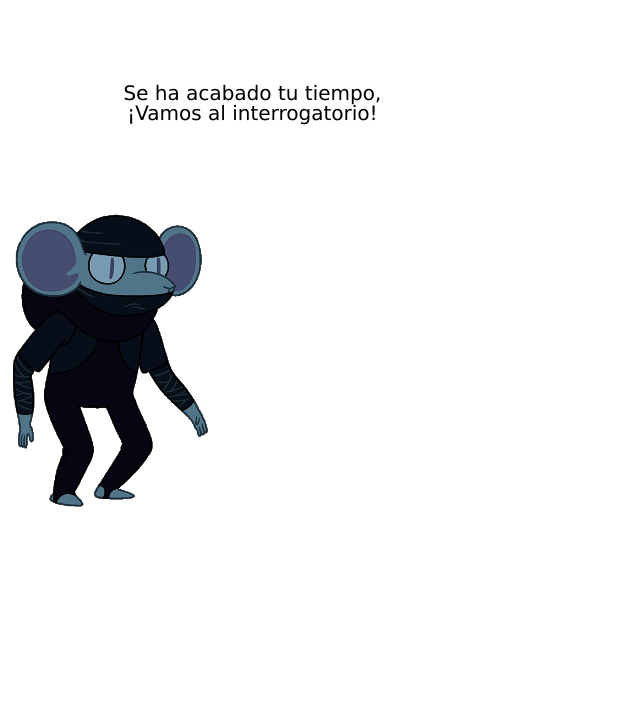
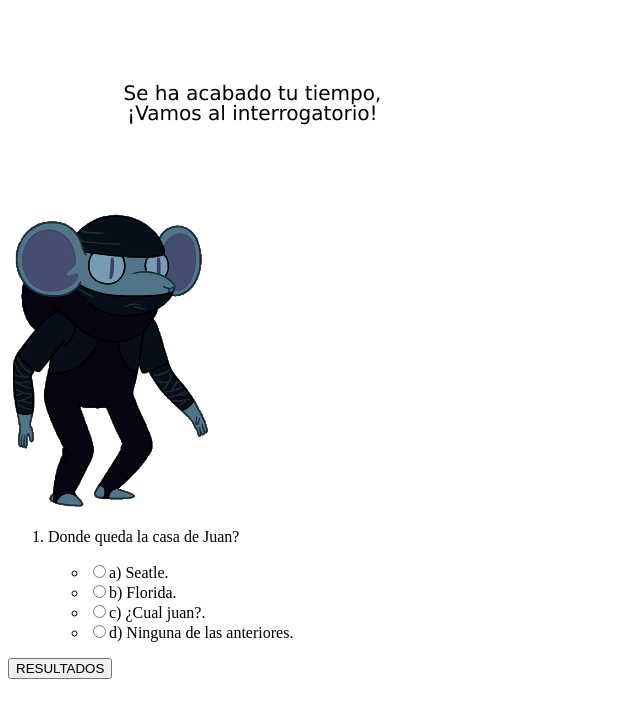
Before and after one commit to Jhonbeltran/interrogatorioGAME, a plain HTML site: page index.html in a window 1280 px wide. Shown: the whole page, without its empty margins (0-640 px from the left). Drawn offline with Linux system fonts and the light colour scheme.

Commit message:
Termino base del juego

```diff
--- a/codigo.js
+++ b/codigo.js
@@ -66,6 +66,16 @@ function inicio () {
 	ladron.ladron.src = ladron.imagenURL;
 	ladron.ladron.onload = confirmarLadron;
 
+	var resultados = document.getElementById("resultados");
+	resultados.addEventListener("click", verificar);
+}
 
+function verificar () {
+	if(document.preguntas.R1[1].checked){
+	alert("Si sigues cantando vas a salir pronto");
+	}
+	else {
+		alert("Jajaja, ¿es enserio?, no intentes engañarme, se que no es verdad")
+	}
 
 }
--- a/index.html
+++ b/index.html
@@ -7,6 +7,22 @@
 </head>
 <body>
 	<canvas id = canvas width="500" height="500"></canvas>
+	  <section class="seccion">
+      <form name="preguntas">
+      <ol>
+          <li><p class="parrafo2"> Donde queda la casa de Juan?</p>
+              <ul class="listaintro2">
+                  <li><input type="radio" name="R1" value="a">a)	Seatle.</li>
+                 <li><input type="radio" name="R1" value="b" >b)	Florida. </li>
+                 <li><input type="radio" name="R1" value="c" >c)	¿Cual juan?. </li>
+                 <li><input type="radio" name="R1" value="d" >d)	Ninguna de las anteriores. </li>
+              </ul>
+          </li>
+       </ol>
+
+      <input type="button" id="resultados" value="RESULTADOS">
+   	</form>
+    </section>
 	<script>
 		inicio();
 	</script>
```
